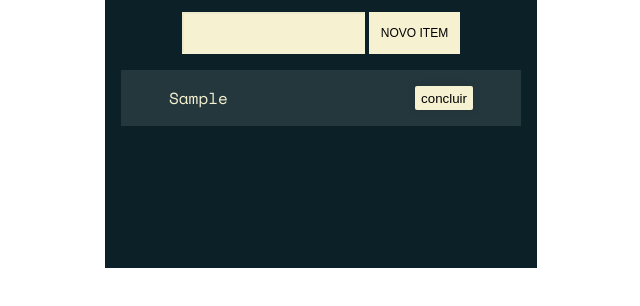
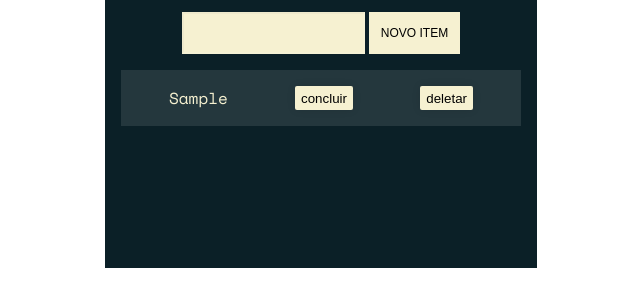
Before and after one commit to Carlos-Mantovani/Ceep, a plain HTML site: page index.html in a window 1280 px wide. Both pictures are taken after typing "Sample" into the empty fields and a click on the button "NOVO ITEM". Shown: the part 298-604 px from the top of the page, without its empty margins (319-959 px from the left). Drawn offline with nearby package versions, Linux system fonts and the light colour scheme; a web font is replaced by a local one.

Commit message:
Adicionando botão que remove uma tarefa quando clicado e separando as funções em componentes

```diff
--- /dev/null
+++ b/componentes/concluiTarefa.js
@@ -0,0 +1,18 @@
+const BotaoConclui = () => {
+    const botaoConclui = document.createElement('button');
+    botaoConclui.classList.add('check-button');
+    botaoConclui.innerText = 'concluir';
+    botaoConclui.addEventListener('click', concluirTarefa);
+
+    return botaoConclui;
+}
+
+const concluirTarefa = (evento) => {
+    const botaoConclui = evento.target;
+
+    const tarefaCompleta = botaoConclui.parentElement;
+
+    tarefaCompleta.classList.toggle('done');
+}
+
+export default BotaoConclui;
--- /dev/null
+++ b/componentes/deletaTarefa.js
@@ -0,0 +1,18 @@
+const BotaoDeleta = () => {
+    const botaoDeleta = document.createElement('button');
+    botaoDeleta.classList.add('delete-button');
+    botaoDeleta.innerText = 'deletar';
+    botaoDeleta.addEventListener('click', deletarTarefa);
+
+    return botaoDeleta;
+}
+
+const deletarTarefa = (evento) => {
+    const botaoDeleta = evento.target;
+
+    const tarefaDeletada = botaoDeleta.parentElement;
+
+    tarefaDeletada.remove();
+}
+
+export default BotaoDeleta;
--- a/index.html
+++ b/index.html
@@ -22,6 +22,6 @@
       <ul class="list" data-list>
       </ul>
     </div>
-    <script src="listaDeTarefas.js"></script>
+    <script type="module" src="main.js"></script>
 </body>
 </html>
--- a/listaDeTarefas.js
+++ b/main.js
@@ -1,7 +1,7 @@
-"use strict";
+import BotaoConclui from "./componentes/concluiTarefa.js";
+import BotaoDeleta from "./componentes/deletaTarefa.js";
 
-( () => {
-    const criarTarefa = (evento) => {
+const criarTarefa = (evento) => {
     evento.preventDefault();
     const lista = document.querySelector('[data-list]')
     const input = document.querySelector('[data-form-input]');
@@ -14,28 +14,10 @@
     tarefa.innerHTML = conteudo;
 
     tarefa.appendChild(BotaoConclui());
+    tarefa.appendChild(BotaoDeleta());
     lista.appendChild(tarefa);
     input.value = " ";
 }
 
 const novaTarefaBotao = document.querySelector('[data-form-button]');
-
 novaTarefaBotao.addEventListener('click', criarTarefa);
-
-const BotaoConclui = () => {
-    const botaoConclui = document.createElement('button');
-    botaoConclui.classList.add('check-button');
-    botaoConclui.innerText = 'concluir';
-    botaoConclui.addEventListener('click', concluirTarefa);
-
-    return botaoConclui;
-}
-
-const concluirTarefa = (evento) => {
-    const botaoConclui = evento.target;
-
-    const tarefaCompleta = botaoConclui.parentElement;
-
-    tarefaCompleta.classList.toggle('done');
-}
-})();
```
